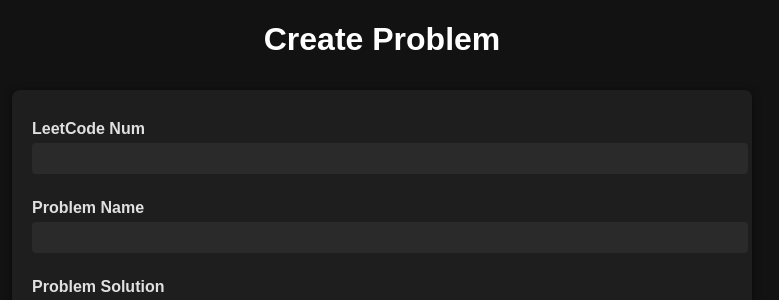
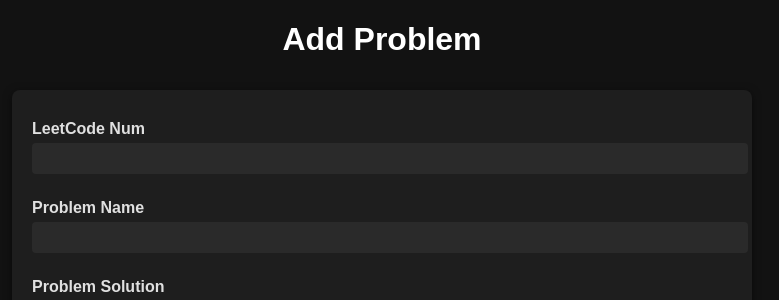
Before and after one commit to robwatsongtr/lc-tracking-system, a FastAPI app: template app/templates/problem_create.html in a window 1280 px wide. Shown: the part 58-358 px from the top of the page, without its empty margins (258-1037 px from the left). Run offline with FastAPI, Linux system fonts and the light colour scheme; the template is opened without the code that fills it, so the values that code supplies are empty; parts of the project's set-up code (start-up, migrations or seed data) failed here and were passed over.

Commit message:
rename create problem to add problem, rename problems page to all problems

```diff
--- a/app/templates/problem_create.html
+++ b/app/templates/problem_create.html
@@ -1,7 +1,7 @@
 {% extends "base.html" %}
 
 {% block content %}
-<h1>Create Problem</h1>
+<h1>Add Problem</h1>
 <form
     method="post"
     action="{{ url_for('problem_create_handler') }}"
--- a/app/templates/problems_list.html
+++ b/app/templates/problems_list.html
@@ -3,7 +3,7 @@
 {% block title %}Problems List{% endblock %}
 
 {% block content %}
-<h1>Problems</h1>
+<h1>All Problems</h1>
 <table>
     <thead>
         <tr>
```
